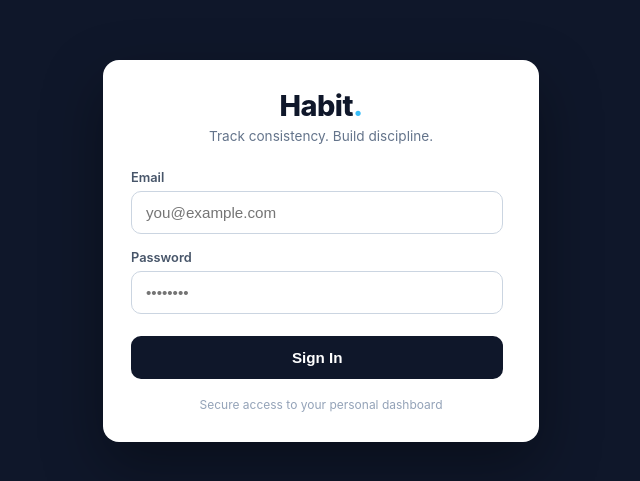
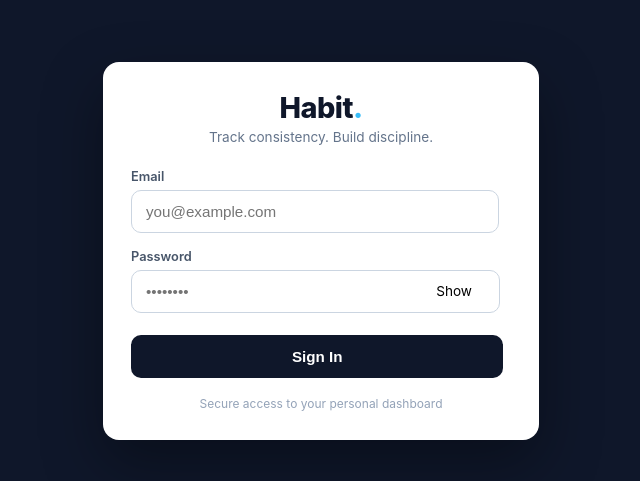
Before and after one commit to sayanash/habit-tracker, a plain HTML site: page index.html in a window 1280 px wide. Shown: the part 165-646 px from the top of the page, 319-959 px from the left. Drawn offline with Linux system fonts and the light colour scheme.

Commit message:
Implement password visibility toggle and enhance input styling on login page

```diff
--- a/index.html
+++ b/index.html
@@ -14,7 +14,7 @@
   justify-content:center;
   background:#0f172a;
   font-family:Inter, system-ui, -apple-system, BlinkMacSystemFont, sans-serif;
-  padding:16px;              /* ✅ mobile safe padding */
+  padding:16px;
 ">
 
   <!-- Login Card -->
@@ -41,7 +41,6 @@
         font-size:0.85rem;
         color:#64748b;
         margin-top:4px;
-        line-height:1.4;
       ">
         Track consistency. Build discipline.
       </div>
@@ -62,7 +61,7 @@
       type="email"
       placeholder="you@example.com"
       style="
-        width:90%;                 /* ✅ full width */
+        width:89%;
         padding:12px 14px;
         margin-bottom:16px;
         border-radius:10px;
@@ -82,14 +81,15 @@
     ">
       Password
     </label>
+
+    <div style="position:relative; margin-bottom:22px;width:90%;">
       <input
         id="password"
         type="password"
         placeholder="••••••••"
         style="
-        width:90%;                 /* ✅ full width */
-        padding:12px 14px;
-        margin-bottom:22px;
+          width:91%;
+          padding:12px 42px 12px 14px;
           border-radius:10px;
           border:1px solid #cbd5e1;
           font-size:0.95rem;
@@ -97,11 +97,30 @@
         "
       />
 
+      <!-- Toggle visibility -->
+      <span
+        onclick="togglePassword()"
+        style="
+          position:absolute;
+          right:1px;
+          top:50%;
+          transform:translateY(-50%);
+          cursor:pointer;
+          font-size:0.85rem;
+          color:#000000;
+          user-select:none;
+        "
+        id="toggleText"
+      >
+        Show
+      </span>
+    </div>
+
     <!-- Login Button -->
     <button
       onclick="login()"
       style="
-        width:98%;                 /* ✅ full width */
+        width:98%;
         padding:13px;
         border:none;
         border-radius:10px;
@@ -111,6 +130,7 @@
         font-weight:600;
         cursor:pointer;
       "
+      id="loginBtn"
     >
       Sign In
     </button>
@@ -130,5 +150,32 @@
 
   <script src="app.js"></script>
 
+  <script>
+    /* =====================
+       ENTER KEY SUPPORT
+    ===================== */
+    document.addEventListener("keydown", function (e) {
+      if (e.key === "Enter") {
+        login();
+      }
+    });
+
+    /* =====================
+       PASSWORD TOGGLE
+    ===================== */
+    function togglePassword() {
+      const pwd = document.getElementById("password");
+      const toggle = document.getElementById("toggleText");
+
+      if (pwd.type === "password") {
+        pwd.type = "text";
+        toggle.innerText = "Hide";
+      } else {
+        pwd.type = "password";
+        toggle.innerText = "Show";
+      }
+    }
+  </script>
+
 </body>
 </html>
```
Lines whose indentation alone changed are shown as unchanged.
